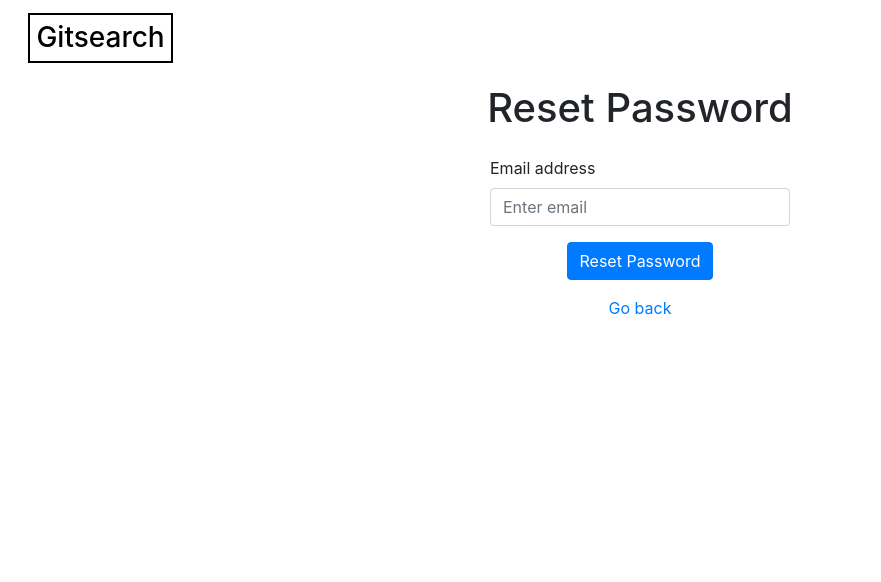
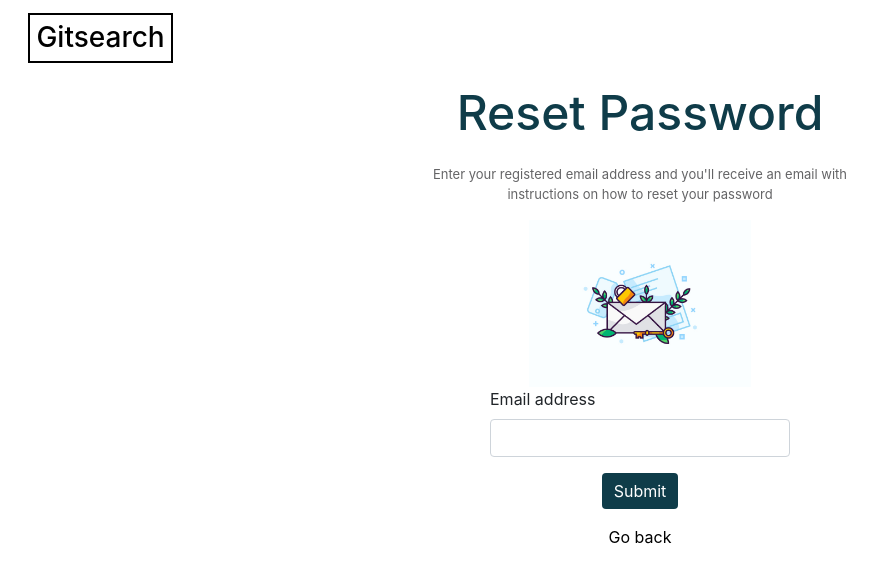
Before and after one commit to JadivaM/Gitsearch, a React (Create React App) app in the folder client/: page /resetpassword in a window 1280 px wide. Shown: the top 582 px of the page, without its empty margins (0-881 px from the left). Built offline with nearby package versions, Linux system fonts and the light colour scheme.

Commit message:
edit forgot password page and added illustration with instructions

```diff
--- a/client/src/App.css
+++ b/client/src/App.css
@@ -63,6 +63,13 @@ body {
   margin: auto;
 }
 
+.reset-password-instructions {
+  width: 40%;
+  color: rgb(100, 100, 102);
+  font-size: 13px;
+  text-align: center;
+}
+
 .form {
   display: flex;
   justify-content: center;
@@ -103,6 +110,11 @@ body {
   right: 0;
   position: absolute;
   margin-right: 15px;
+}
+
+.reset-password-instructions-img {
+  width: 20%;
+  height: 20%;
 }
 
 .search-container {
--- a/client/src/pages/ResetPassword.jsx
+++ b/client/src/pages/ResetPassword.jsx
@@ -3,6 +3,7 @@ import { Link } from 'react-router-dom';
 import { Container, Form, Button } from 'react-bootstrap';
 import NavigationBar from '../components/NavigationBar';
 import axios from 'axios';
+import resetPassword from '../images/forgot-password-img.png';
 
 const ForgotPassword = () => {
   const [email, setEmail] = useState('');
@@ -21,15 +22,31 @@ const ForgotPassword = () => {
 
   return (
     <>
+      <div className="reset-password-main-container">
         <NavigationBar />
+        <div className="reset-password-container-form">
           <Container className="container d-flex flex-column align-items-center justify-content-center fullscreen">
-        <h1 className="mb-4">Reset Password</h1>
-        <Form style={{ width: 300 }} onSubmit={handleSubmit}>
+            <h1 style={{ color: '#0f3c49', fontSize: '3rem' }} className="mb-4">
+              Reset Password
+            </h1>
+            <p className="reset-password-instructions">
+              Enter your registered email address and you'll receive an email
+              with instructions on how to reset your password
+            </p>
+            <img
+              className="reset-password-instructions-img"
+              src={resetPassword}
+            />
+            <Form
+              style={{ width: 300 }}
+              onSubmit={handleSubmit}
+              autoComplete="off"
+            >
               <Form.Group controlId="formBasicEmail">
                 <Form.Label>Email address</Form.Label>
                 <Form.Control
+                  style={{ boxShadow: 'none' }}
                   type="email"
-              placeholder="Enter email"
                   name="email"
                   onChange={(e) => setEmail(e.target.value)}
                   required
@@ -37,13 +54,26 @@ const ForgotPassword = () => {
                 />
               </Form.Group>
               <Form.Group className="d-flex justify-content-center">
-            <Button variant="primary" type="submit">
-              Reset Password
+                <Button
+                  style={{
+                    color: 'white',
+                    backgroundColor: '#0f3c49',
+                    border: 'none',
+                    boxShadow: 'none'
+                  }}
+                  variant="primary"
+                  type="submit"
+                >
+                  Submit
                 </Button>
               </Form.Group>
             </Form>
-        <Link to="/login">Go back</Link>
+            <Link to="/login" style={{ color: 'black' }}>
+              Go back
+            </Link>
           </Container>
+        </div>
+      </div>
     </>
   );
 };
```
Also changed, not shown: client/src/images/forgot-password-img.png (added). Lines whose indentation alone changed are shown as unchanged.
